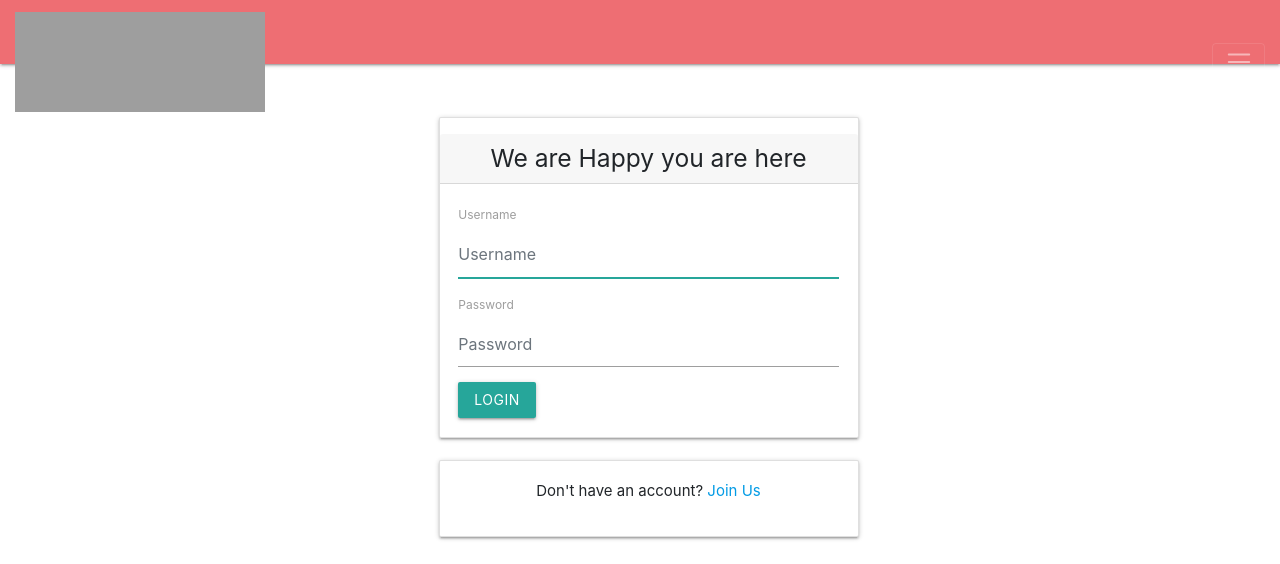
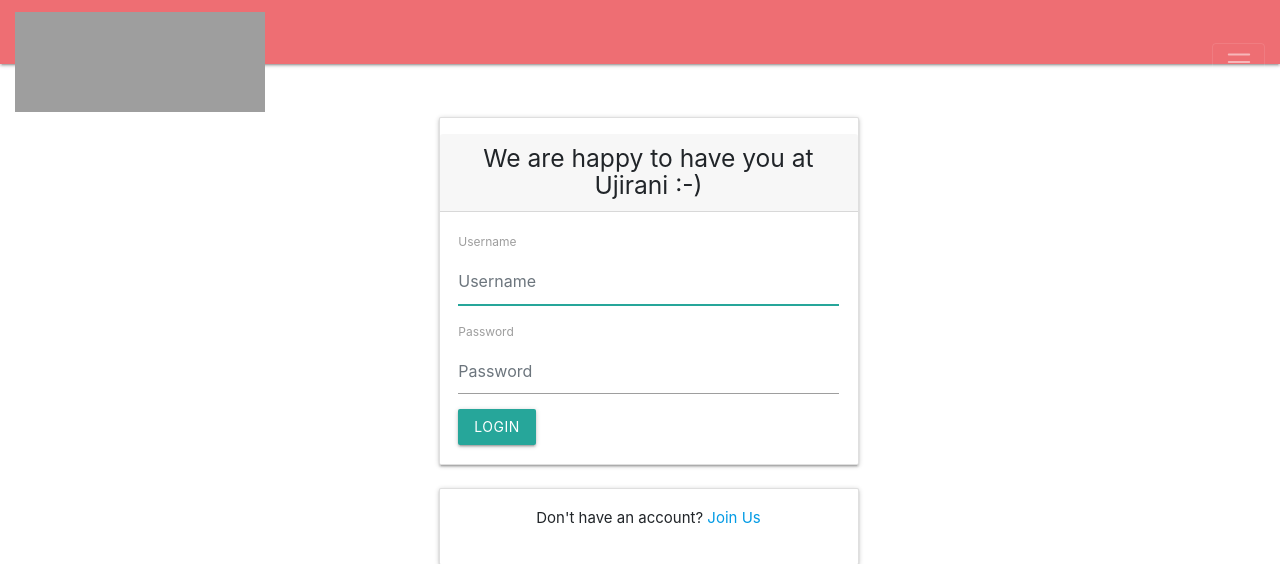
Before and after one commit to maxwellharon/Ujirani, a Django app: page /accounts/login/ in a window 1280 px wide. Shown: the top 564 px of the page. Run offline with Django 3.2, Linux system fonts and the light colour scheme; some libraries are stand-ins or nearby versions; grey boxes are pictures that could not be loaded.

Commit message:
Add login message

```diff
--- a/accounts/templates/accounts/login.html
+++ b/accounts/templates/accounts/login.html
@@ -8,7 +8,7 @@
     </div>
     <div class="col-md-4">
       <div class="card" style="width: 28rem;">
-        <h5 class="card-header text-center"> We are Happy you are here</h5>
+        <h5 class="card-header text-center">We are happy to have you at Ujirani :-)</h5>
         <div class="card-body">
 
           <form method="POST">
```
